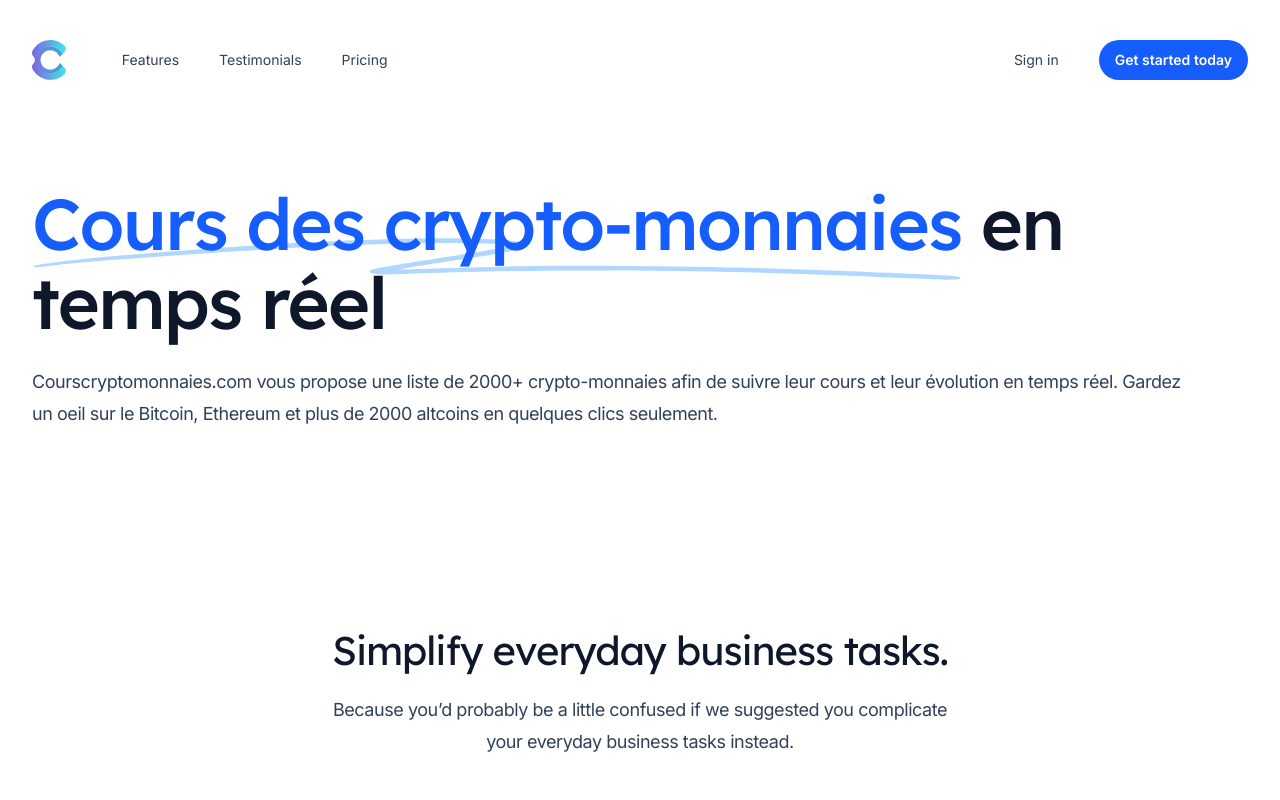
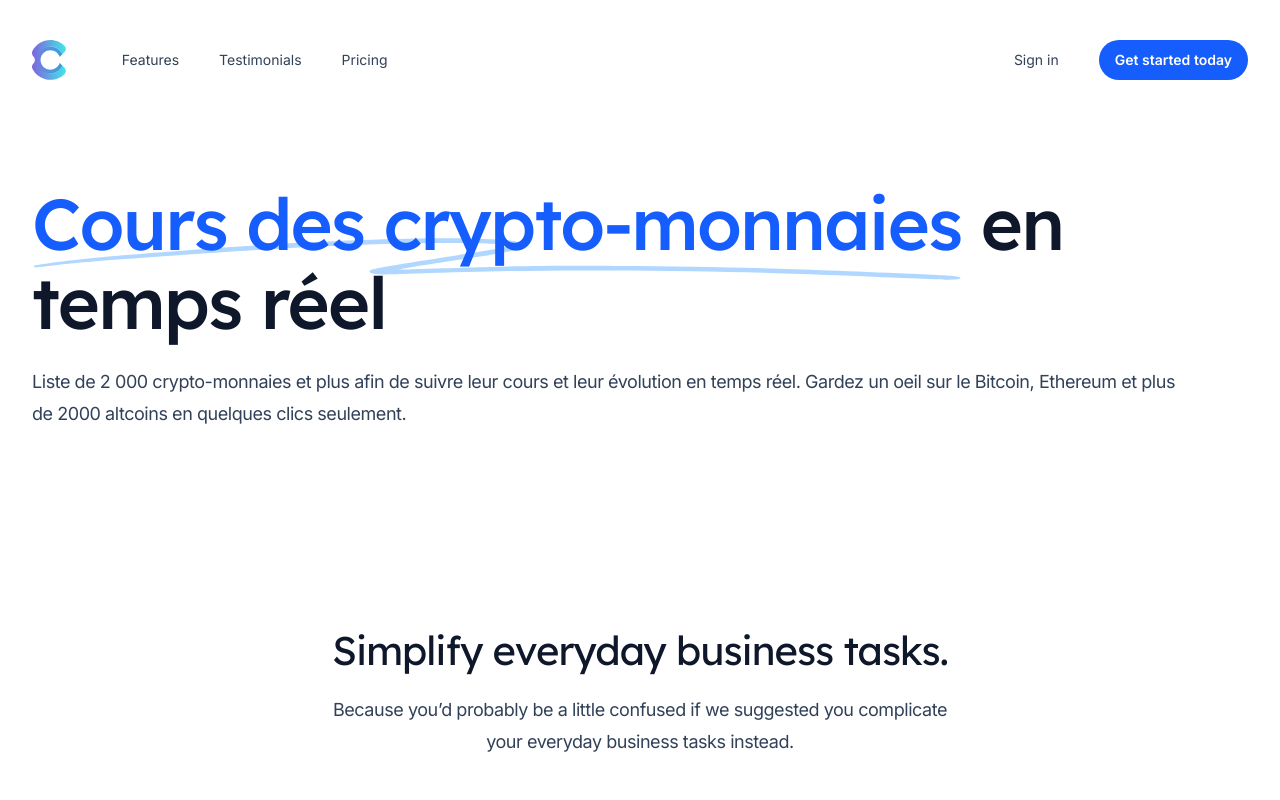
Before and after one commit to julianalert/ccm, a Next.js app: page / in a window 1280 px wide. Shown: the top 800 px of the page. Built offline with nearby package versions, Linux system fonts and the light colour scheme.

Commit message:
first commit

```diff
--- a/src/components/Hero.tsx
+++ b/src/components/Hero.tsx
@@ -27,7 +27,7 @@ export function Hero() {
         </span>{' '}en temps réel
       </h1>
       <p className="mt-6 max-w-6xl text-lg tracking-tight text-slate-700">
-      Courscryptomonnaies.com vous propose une liste de 2000+ crypto-monnaies afin de suivre leur cours et leur évolution en temps réel. Gardez un oeil sur le Bitcoin, Ethereum et plus de 2000 altcoins en quelques clics seulement.
+      Liste de 2 000 crypto-monnaies et plus afin de suivre leur cours et leur évolution en temps réel. Gardez un oeil sur le Bitcoin, Ethereum et plus de 2000 altcoins en quelques clics seulement.
       </p>
       {/* <div className="mt-10 flex justify-center gap-x-6">
         <Button href="/register">Get 6 months free</Button>
--- a/src/components/SecondaryFeatures.backup.tsx
+++ b/src/components/SecondaryFeatures.backup.tsx
@@ -237,7 +237,7 @@ export function SecondaryFeatures() {
             Simplify everyday business tasks.
           </h2>
           <p className="mt-4 text-lg tracking-tight text-slate-700">
-            Because you'd probably be a little confused if we suggested you
+            Because you&apos;d probably be a little confused if we suggested you
             complicate your everyday business tasks instead.
           </p>
         </div>
```
